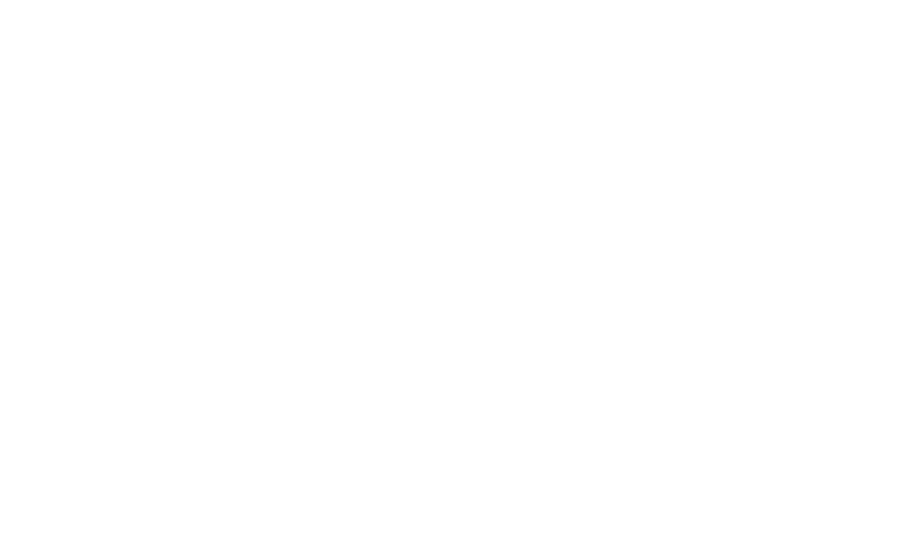
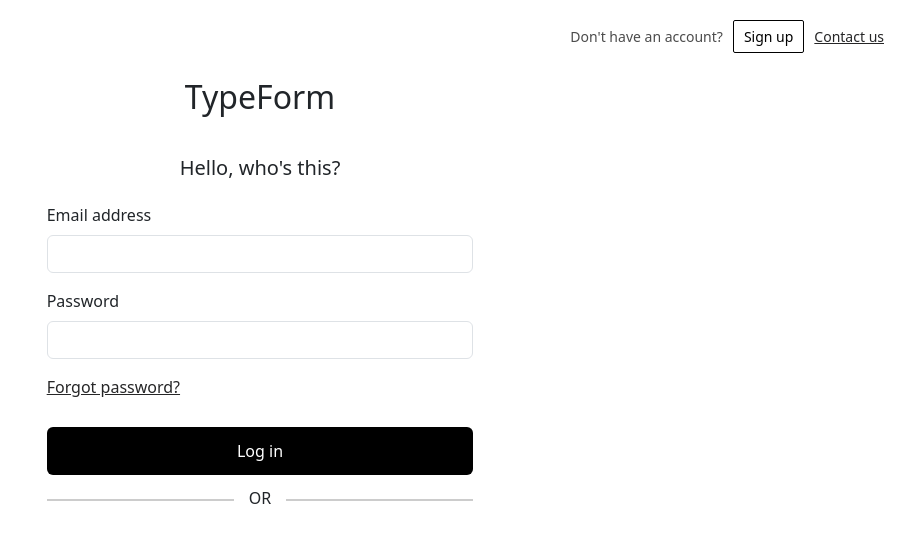
Before and after one commit to TrunderHunter/React-Hook-Quizz-Project, a React (Create React App) app in the folder FontEnd/quizz-fontend/: page /login in a window 1280 px wide. Before the commit this address had no page. Shown: the top 542 px of the page, without its empty margins (380-1280 px from the left). Built offline with nearby package versions, Linux system fonts and the light colour scheme.

Commit message:
Design Login GUI

```diff
--- /dev/null
+++ b/FontEnd/quizz-fontend/src/components/Auth/Login.js
@@ -0,0 +1,57 @@
+import React from "react";
+import "./Login.scss";
+const Login = () => {
+  return (
+    <>
+      <div className="login-container">
+        <div className="header">
+          <span>Don't have an account?</span>
+          <button>Sign up</button>
+          <a href="#">Contact us</a>
+        </div>
+        <div className="head">
+          <span>TypeForm</span>
+        </div>
+        <div className="content-form col-4 mx-auto">
+          <form>
+            <div className="title-form">Hello, who's this?</div>
+            <div className="mb-3">
+              <label htmlFor="exampleInputEmail1" className="form-label">
+                Email address
+              </label>
+              <input
+                type="email"
+                className="form-control"
+                id="exampleInputEmail1"
+                aria-describedby="emailHelp"
+              />
+            </div>
+            <div className="mb-3">
+              <label htmlFor="exampleInputPassword1" className="form-label">
+                Password
+              </label>
+              <input
+                type="password"
+                className="form-control"
+                id="exampleInputPassword1"
+              />
+            </div>
+            <div className="wrap-forgot-password">
+              <a href="#">Forgot password?</a>
+            </div>
+            <button type="submit" className="btn btn-primary">
+              Log in
+            </button>
+          </form>
+        </div>
+        <div className="primary-auth-container">
+          <div className="col-4 auth-divider">
+            <span>or</span>
+          </div>
+        </div>
+      </div>
+    </>
+  );
+};
+
+export default Login;
--- /dev/null
+++ b/FontEnd/quizz-fontend/src/components/Auth/Login.scss
@@ -0,0 +1,94 @@
+.login-container{
+    .header{
+        display: flex;
+        justify-content: right;
+        align-items: center;
+        gap: 10px;
+        margin: 20px 0;
+        margin-right: 16px;
+
+        button {
+            background: #fff;
+            font-size: 14px;
+            font-weight: 350;
+            border: 1px solid;
+            border-radius: 2px;
+            padding: 5px 10px;
+        }
+
+        span {
+            font-size: 14px;
+            line-height: 20px;
+            color: rgb(76, 76, 76);
+        }
+
+        a {
+            font-size: 14px;
+            line-height: 20px;
+            text-decoration: underline;
+            color: rgb(38, 38, 39);
+        }
+    }
+
+    .head {
+        display: flex;
+        justify-content: center;
+        margin-bottom: 32px;
+
+        span {
+            font-size: 32px;
+            font-weight: 500;
+
+        }
+    }
+
+    .content-form{
+        .title-form {
+            text-align: center;
+            font-size: 20px;
+            font-weight: 300;
+            margin: 20px 0;
+        }
+
+        input {
+            padding: 6px 14px;
+        }
+
+        .wrap-forgot-password{
+            margin-bottom: 28px;
+            a {
+                font-size: 16px;
+                line-height: 20px;
+                font-weight: 300;
+                text-decoration: underline;
+                color: rgb(38, 38, 39);
+            }
+        }
+
+        button {
+            width: 100%;
+            border: none;
+            background: #000;
+            padding: 12px 0px;
+            font-weight: 500;
+        }
+    }
+
+    .primary-auth-container{
+        display: flex;
+    justify-content: center;
+        .auth-divider{
+            background: #ccc;
+            height: 2px;
+            margin-top: 24px;
+            text-align: center;
+            span {
+                background-color: #fff;
+                position: relative;
+                top: -0.8em;
+                padding: 0 15px;
+                text-transform: uppercase;
+            }
+        }
+    }
+}
--- a/FontEnd/quizz-fontend/src/components/Header/Header.js
+++ b/FontEnd/quizz-fontend/src/components/Header/Header.js
@@ -2,10 +2,16 @@
 import Nav from "react-bootstrap/Nav";
 import Navbar from "react-bootstrap/Navbar";
 import NavDropdown from "react-bootstrap/NavDropdown";
-import { NavLink } from "react-router-dom";
+import { NavLink, useNavigate } from "react-router-dom";
 import "./header.scss";
 
 const Header = () => {
+  const navigate = useNavigate();
+
+  const handleLogin = () => {
+    navigate("/login");
+  };
+
   return (
     <Navbar expand="lg" className="bg-body-tertiary">
       <Container className="navbar-container">
@@ -26,7 +32,12 @@
             </NavLink>
           </Nav>
           <Nav>
-            <button className="btn btn-primary btn-login">Log in</button>
+            <button
+              className="btn btn-primary btn-login"
+              onClick={() => handleLogin()}
+            >
+              Log in
+            </button>
             <button className="btn btn-primary btn-sign-up">Sign up</button>
             <NavDropdown title="Option" id="basic-nav-dropdown">
               <Nav.Link>Login</Nav.Link>
--- a/FontEnd/quizz-fontend/src/index.js
+++ b/FontEnd/quizz-fontend/src/index.js
@@ -10,6 +10,7 @@
 import HomePage from "./components/Home/HomePage";
 import DashBorad from "./components/Admin/Content/DashBorad";
 import ManageUser from "./components/Admin/Content/ManageUser";
+import Login from "./components/Auth/Login";
 
 const root = ReactDOM.createRoot(document.getElementById("root"));
 root.render(
@@ -24,6 +25,7 @@
           <Route index element={<DashBorad />} />
           <Route path="manage-user" element={<ManageUser />} />
         </Route>
+        <Route path="/login" element={<Login />} />
       </Routes>
     </BrowserRouter>
   </React.StrictMode>
```
